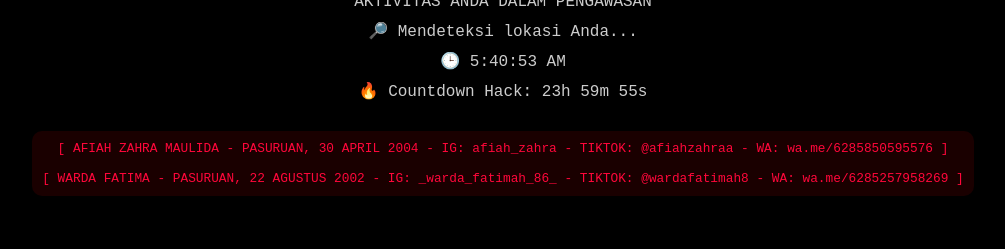
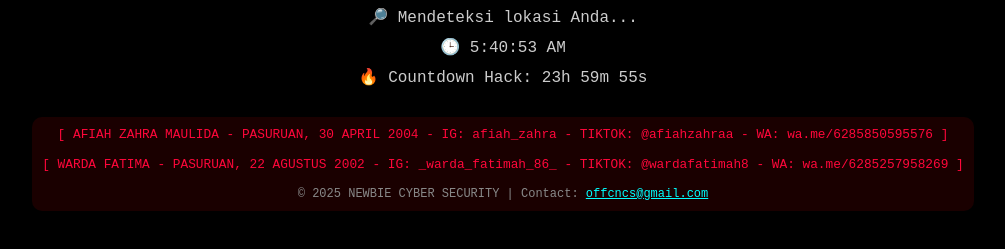
Before and after one commit to RamaFounderNCS/ScriptDefaceV8, a plain HTML site: page index.html in a window 1280 px wide. Shown: the part 467-716 px from the top of the page, without its empty margins (137-1142 px from the left). Drawn offline with Linux system fonts and the light colour scheme; no server answers.

Commit message:
index.html

```diff
--- a/index.html
+++ b/index.html
@@ -70,6 +70,12 @@
       max-width: 90vw;
     }
 
+    .copyright {
+      margin-top: 15px;
+      font-size: 0.75rem;
+      color: #888;
+    }
+
     @keyframes pulse {
       0% { box-shadow: 0 0 15px red; }
       50% { box-shadow: 0 0 30px red; }
@@ -107,6 +113,9 @@
     <div class="footer">
       [ AFIAH ZAHRA MAULIDA - PASURUAN, 30 APRIL 2004 - IG: afiah_zahra - TIKTOK: @afiahzahraa - WA: wa.me/6285850595576 ]<br><br>
       [ WARDA FATIMA - PASURUAN, 22 AGUSTUS 2002 - IG: _warda_fatimah_86_ - TIKTOK: @wardafatimah8 - WA: wa.me/6285257958269 ]
+      <div class="copyright">
+        © 2025 NEWBIE CYBER SECURITY | Contact: <a href="mailto:offcncs@gmail.com" style="color:#0ff">offcncs@gmail.com</a>
+      </div>
     </div>
   </div>
   <audio id="hacked-audio" autoplay loop>
```
